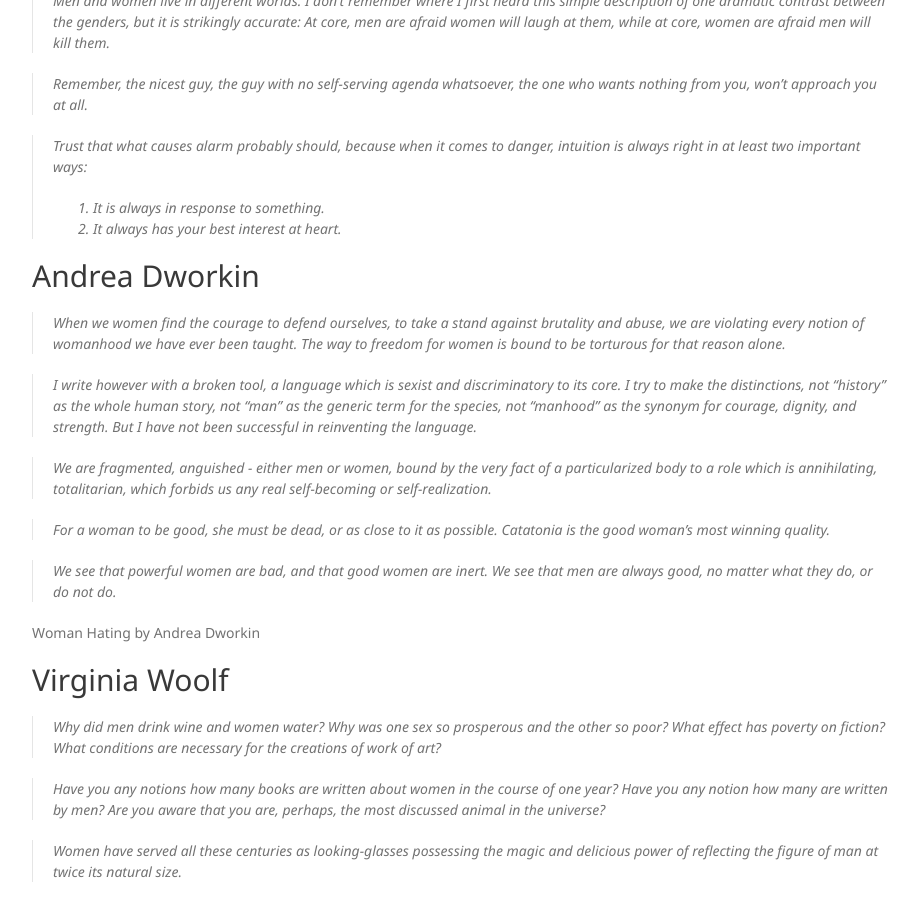
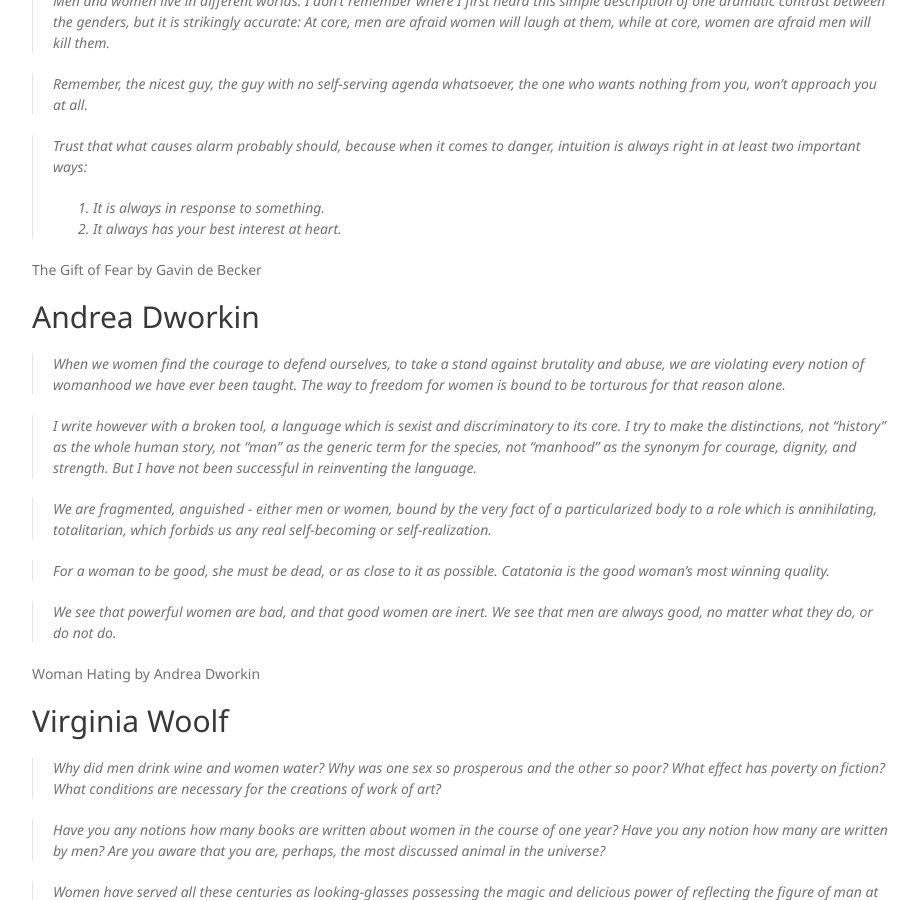
Before and after one commit to feminist-thought/feminist-thought, a Jekyll site: the page built from wiki/quotes.md, in a window 1280 px wide and 900 px high, scrolled down 585 px. Shown: the whole window, without its empty margins (338-1256 px from the left). Built offline with Jekyll 4.4.1, drawn with Linux system fonts in a browser that asks for light colours; nearby versions of some CDN libraries; our own code applies the rules of GitHub Pages for plain Markdown files.

Commit message:
Update quotes.md

```diff
--- a/wiki/quotes.md
+++ b/wiki/quotes.md
@@ -15,6 +15,8 @@
 > Trust that what causes alarm probably should, because when it comes to danger, intuition is always right in at least two important ways:
 > 1. It is always in response to something.
 > 2. It always has your best interest at heart.
+
+The Gift of Fear by Gavin de Becker
 
 ## Andrea Dworkin
 
```
